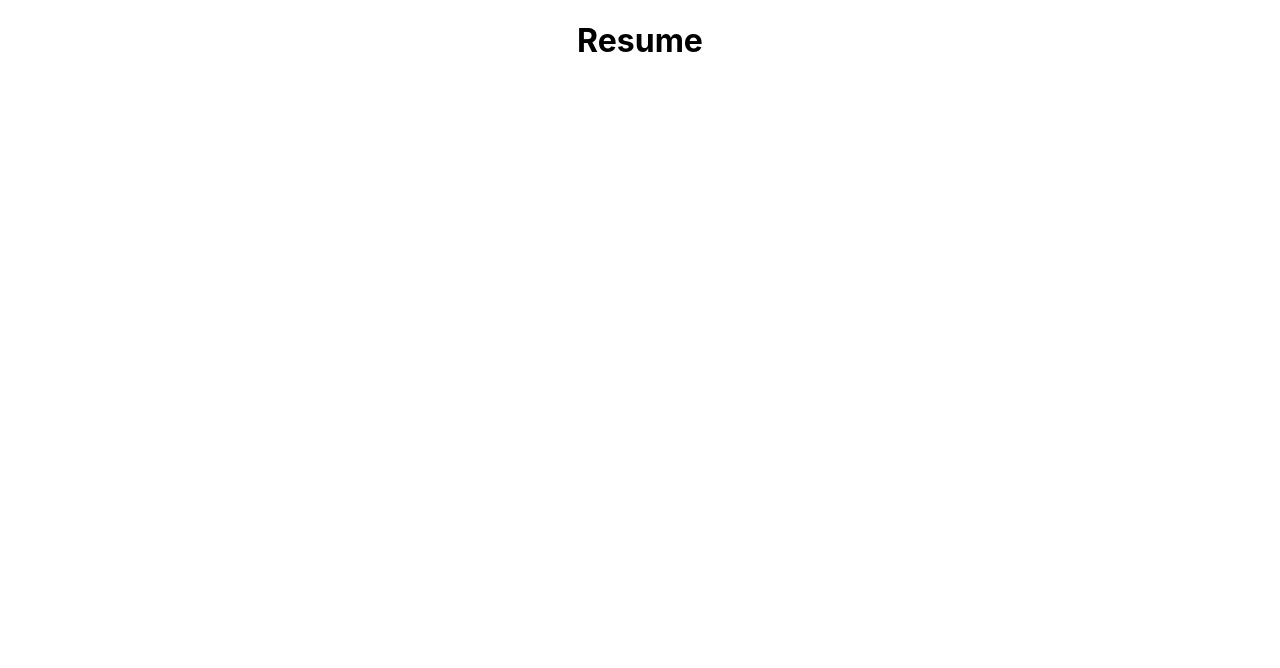
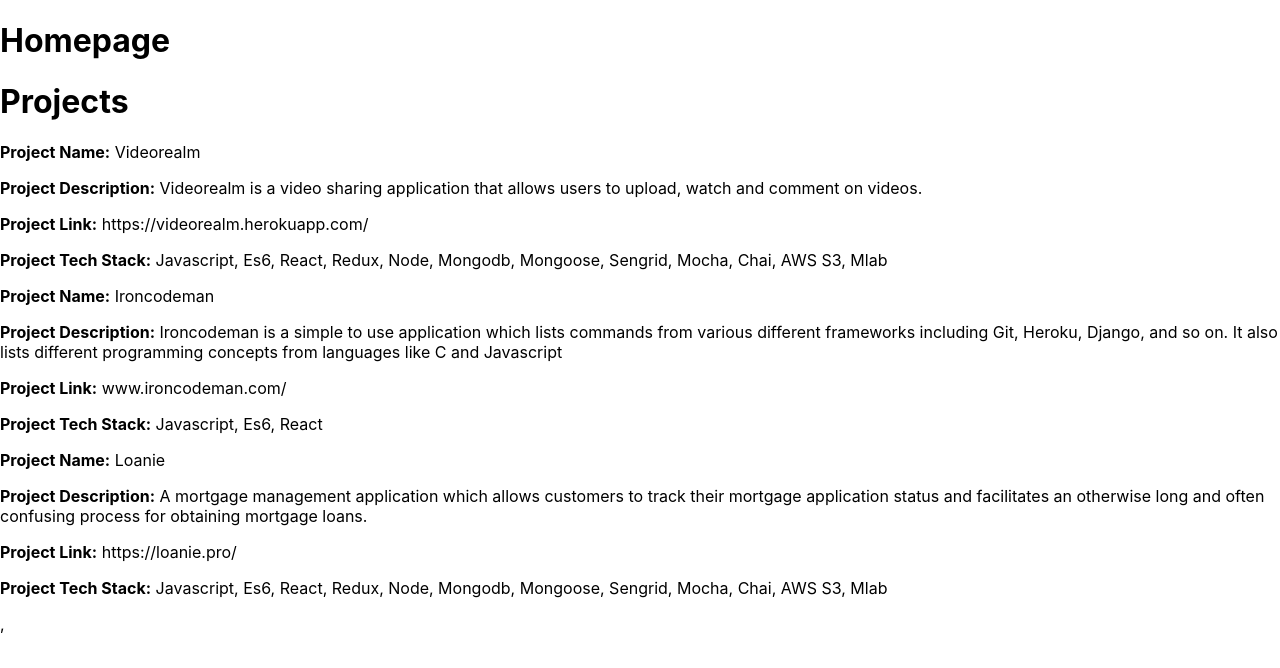
Before and after one commit to IllSmithDa/sam-portfolio, a React (Create React App) app: page / in a window 1280 px wide. Shown: the top 668 px of the page. Built offline with nearby package versions, Linux system fonts and the light colour scheme.

Commit message:
added basic pages

```diff
--- a/package.json
+++ b/package.json
@@ -3,9 +3,12 @@
   "version": "0.1.0",
   "private": true,
   "dependencies": {
+    "axios": "^0.18.0",
     "react": "^16.5.2",
     "react-dom": "^16.5.2",
-    "react-scripts": "2.0.5"
+    "react-router-dom": "^4.3.1",
+    "react-scripts": "2.0.5",
+    "save": "^2.3.2"
   },
   "scripts": {
     "start": "react-scripts start",
--- a/src/App.js
+++ b/src/App.js
@@ -1,12 +1,28 @@
 import React, { Component } from 'react';
+import { BrowserRouter as Router, Route, Switch } from 'react-router-dom';
+import axios from 'axios';
+import Homepage from './Components/Homepage';
 import Resume from './Components/Resume';
+import Project from './Components/Projects';
+import Errorpage from './Components/Projects';
 import './App.css';
 
 class App extends Component {
+  componentDidMount() {
+    setInterval(function() {
+      axios.get("https://ironcodeman.herokuapp.com");
+    }, 300000);
+  }
   render() {
     return (
-      <div className="App">
-        <Resume />
+      <div>
+        <Router>
+          <Switch>
+            <Route exact path="/" component={Homepage} />
+            <Route path="/resume" component={Resume} />
+            <Route component={Errorpage} />
+          </Switch>
+        </Router>,
       </div>
     );
   }
--- /dev/null
+++ b/src/Components/Homepage.js
@@ -0,0 +1,13 @@
+import React from 'react';
+import Projects from './Projects';
+
+const Homepage = () => {
+  return(
+    <div>
+      <h1>Homepage</h1>
+      <Projects />
+    </div>
+  )
+}
+
+export default Homepage;
--- a/src/Components/Projects.js
+++ b/src/Components/Projects.js
@@ -2,13 +2,25 @@
 import ProjectList from '../Data/ProjectList';
 
 const listProjects = () => {
-  console.log()
+  console.log(ProjectList);
+  const projectList = [];
+  for (let i = 0; i < ProjectList.length; i++) {
+    const projectArr = [];
+    projectArr.push(<p><b>Project Name:</b> {ProjectList[i].projectName}</p>)
+    projectArr.push(<p><b>Project Description:</b> {ProjectList[i].projectDesc}</p>)
+    projectArr.push(<p><b>Project Link:</b> {ProjectList[i].projectLink}</p>)
+    projectArr.push(<p><b>Project Tech Stack:</b> {ProjectList[i].projectTech}</p>)
+    projectList.push(<div>{projectArr}</div>);
+  }
+  console.log(projectList);
+  return projectList;
 }
 const Project = () => {
+  listProjects();
   return(
     <div>
       <h1>Projects</h1>
-
+      {listProjects()}
     </div>
   )
 }
--- a/src/Data/ProjectList.js
+++ b/src/Data/ProjectList.js
@@ -1,4 +1,4 @@
-const ProjectList = [
+const projects = [
   {
     projectName:'Videorealm',
     projectDesc:'Videorealm is a video sharing application that allows users to upload, watch and comment on videos.',
@@ -19,4 +19,5 @@
     projectLink:'https://loanie.pro/',
     projectTech:'Javascript, Es6, React, Redux, Node, Mongodb, Mongoose, Sengrid, Mocha, Chai, AWS S3, Mlab',
   },
-]
+];
+export default projects;
```
Also changed, not shown: src/Components/Errorpage.js (added, +10 -0 lines), src/Components/Navbar.js (added, +11 -0 lines), 1 other file (tests, documents, lock files or other folders).
